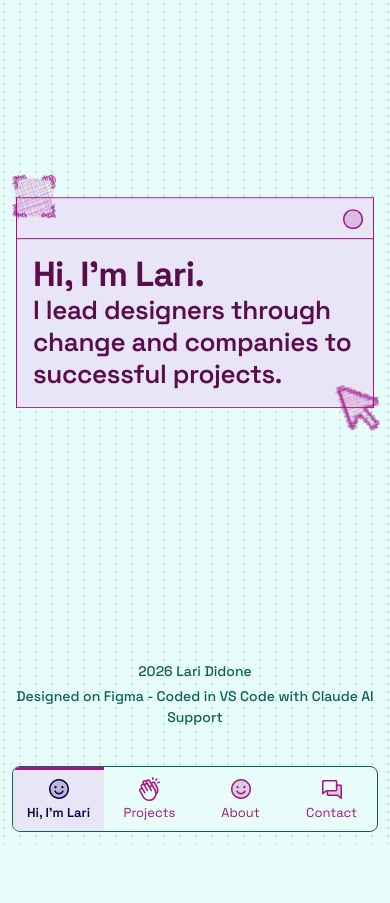
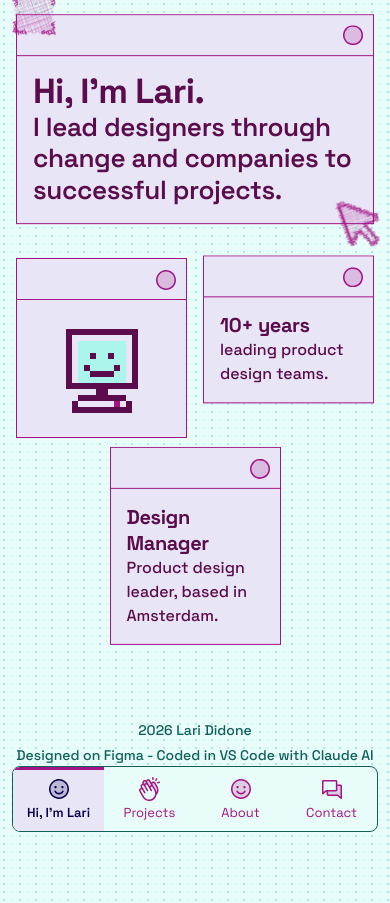
Before and after one commit to larioliveiradidone/larididone, a website: page index.html in a window 390 px wide. Before the commit the page ends 844 px from the top, so only its background shows below. Drawn offline with Linux system fonts and the light colour scheme.

Commit message:
Add small windows to the Home and testimonials to the leadership case
Home:
- Three small retro windows around the main one: a pixel art computer
  (assets/illustrations/pixel-computer.svg), "10+ years" and "Design Manager".
- Each has its own size and floats at its own pace; they glitch on hover
  like the main window. Wide screens (75em+) spread them around the hero,
  smaller screens place them in a row below, two per row on phones.
- Motion is off with prefers-reduced-motion.

Case study "Growing the design team":
- Add two colleague quotes at the end of "The outcome" (Pedro Pazitto and
  Paula Hidalgo), taken word for word from the previous portfolio site.

Co-Authored-By: Claude Sonnet 5.5 <noreply@anthropic.com>

```diff
--- a/css/styles.css
+++ b/css/styles.css
@@ -808,6 +808,108 @@ main {
 }
 
 /* ============================================================
+   HOME: janelas pequenas ao redor da janela principal
+   Em telas estreitas elas ficam numa fileira embaixo; a partir de 75em elas
+   se espalham ao redor da janela principal, cada uma de um tamanho.
+   ============================================================ */
+.home {
+  position: relative;
+  display: flex;
+  flex-direction: column;
+  align-items: center;
+  gap: var(--space-8);
+  width: 100%;
+  max-width: 43.75rem; /* 700px, igual à janela principal */
+}
+
+.minis {
+  display: flex;
+  flex-wrap: wrap;
+  align-items: flex-start;
+  justify-content: center;
+  gap: var(--space-4);
+  width: 100%;
+}
+
+.window--mini {
+  width: min(100%, 11rem);
+  font-size: var(--fs-label);
+  line-height: 1.5;
+}
+
+.window--computer {
+  width: min(100%, 10.5rem); /* 168px */
+}
+
+.window--years {
+  width: min(100%, 11rem); /* 176px */
+}
+
+.window--role {
+  width: min(100%, 12.5rem); /* 200px */
+}
+
+.window__mini-title {
+  font-size: 1.25rem;
+  font-weight: 700;
+  line-height: 1.3;
+  letter-spacing: -0.02em;
+}
+
+/* Pixel art: pixels nítidos, sem suavização */
+.window__body--art {
+  display: grid;
+  place-items: center;
+  padding-block: var(--space-4);
+}
+
+.window__body--art img {
+  display: block;
+  width: 8rem; /* 128px: cada pixel da arte tem 8px */
+  height: auto;
+  image-rendering: pixelated;
+}
+
+/* Celular: duas janelas pequenas por fileira, para a Home não ficar comprida demais */
+@media (width < 40em) {
+  .window--mini,
+  .window--computer,
+  .window--years,
+  .window--role {
+    width: calc(50% - var(--space-2));
+  }
+
+  .window__body--art img {
+    width: 6rem;
+  }
+}
+
+@media (min-width: 75em) {
+  .minis {
+    display: contents;
+  }
+
+  .window--mini {
+    position: absolute;
+  }
+
+  .window--years {
+    top: -40px;
+    right: calc(100% + 56px);
+  }
+
+  .window--computer {
+    top: 130px;
+    right: calc(100% + 56px);
+  }
+
+  .window--role {
+    top: -40px;
+    left: calc(100% + 48px);
+  }
+}
+
+/* ============================================================
    MOVIMENTO
    Tudo aqui é leve e rápido, e desligado para quem pede menos movimento no sistema
    (prefers-reduced-motion). Sem isso, o site continua igual, só que parado.
@@ -905,13 +1007,28 @@ main,
   }
 }
 
-.hero:hover .window {
+.hero:hover .window,
+.window--mini:hover {
   animation: glitch-box 2s linear infinite;
 }
 
 .hero:hover .window__title,
-.hero:hover .window__lead {
+.hero:hover .window__lead,
+.window--mini:hover .window__mini-title {
   animation: glitch-text 2s linear infinite;
+}
+
+/* As janelas pequenas flutuam em ritmos diferentes */
+.window--computer {
+  animation: float 7s ease-in-out -2s infinite;
+}
+
+.window--years {
+  animation: float 5s ease-in-out -1s infinite;
+}
+
+.window--role {
+  animation: float 6.5s ease-in-out -4s infinite;
 }
 
 @media (prefers-reduced-motion: reduce) {
@@ -920,7 +1037,10 @@ main,
   .hero,
   .hero:hover .window,
   .hero:hover .window__title,
-  .hero:hover .window__lead {
+  .hero:hover .window__lead,
+  .window--mini,
+  .window--mini:hover,
+  .window--mini:hover .window__mini-title {
     animation: none;
   }
 
--- a/index.html
+++ b/index.html
@@ -41,6 +41,7 @@
     </header>
 
     <main id="main" class="main--center">
+      <div class="home">
         <div class="hero">
           <div class="window">
             <div class="window__bar" aria-hidden="true"></div>
@@ -60,6 +61,30 @@
             <img src="assets/illustrations/arrow-2.svg" alt="" />
           </div>
         </div>
+
+        <div class="minis">
+          <div class="window window--mini window--computer">
+            <div class="window__bar" aria-hidden="true"></div>
+            <div class="window__body window__body--art">
+              <img src="assets/illustrations/pixel-computer.svg" alt="" width="128" height="120" />
+            </div>
+          </div>
+          <div class="window window--mini window--years">
+            <div class="window__bar" aria-hidden="true"></div>
+            <div class="window__body">
+              <p class="window__mini-title">10+ years</p>
+              <p>leading product design teams.</p>
+            </div>
+          </div>
+          <div class="window window--mini window--role">
+            <div class="window__bar" aria-hidden="true"></div>
+            <div class="window__body">
+              <p class="window__mini-title">Design Manager</p>
+              <p>Product design leader, based in Amsterdam.</p>
+            </div>
+          </div>
+        </div>
+      </div>
     </main>
 
     <footer class="site-footer">
```
Also changed, not shown: css/case-study.css (+26 -0 lines), projects/growing-the-design-team.html (+22 -0 lines), assets/illustrations/pixel-computer.svg (added). Lines whose indentation alone changed are shown as unchanged.
